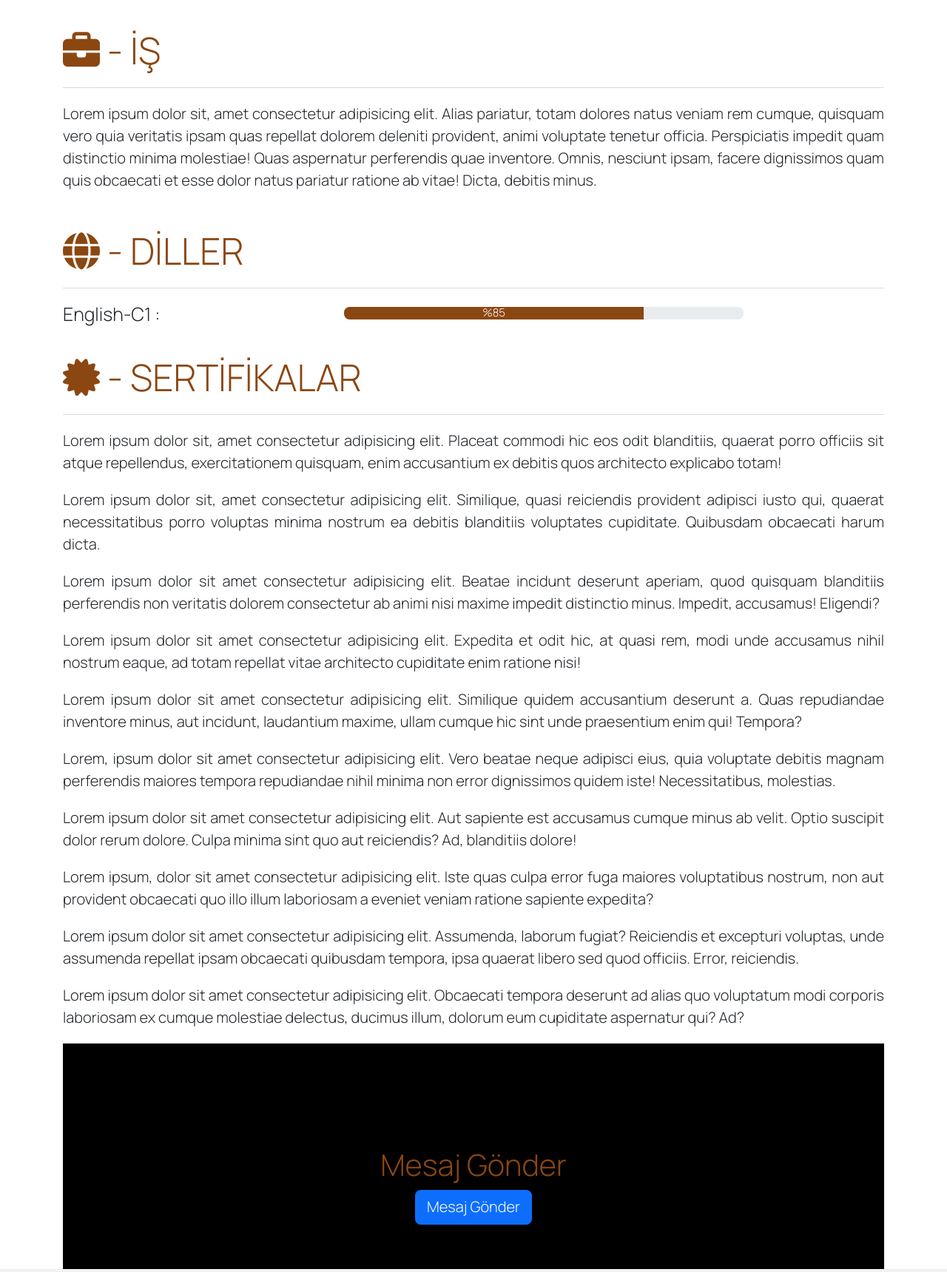
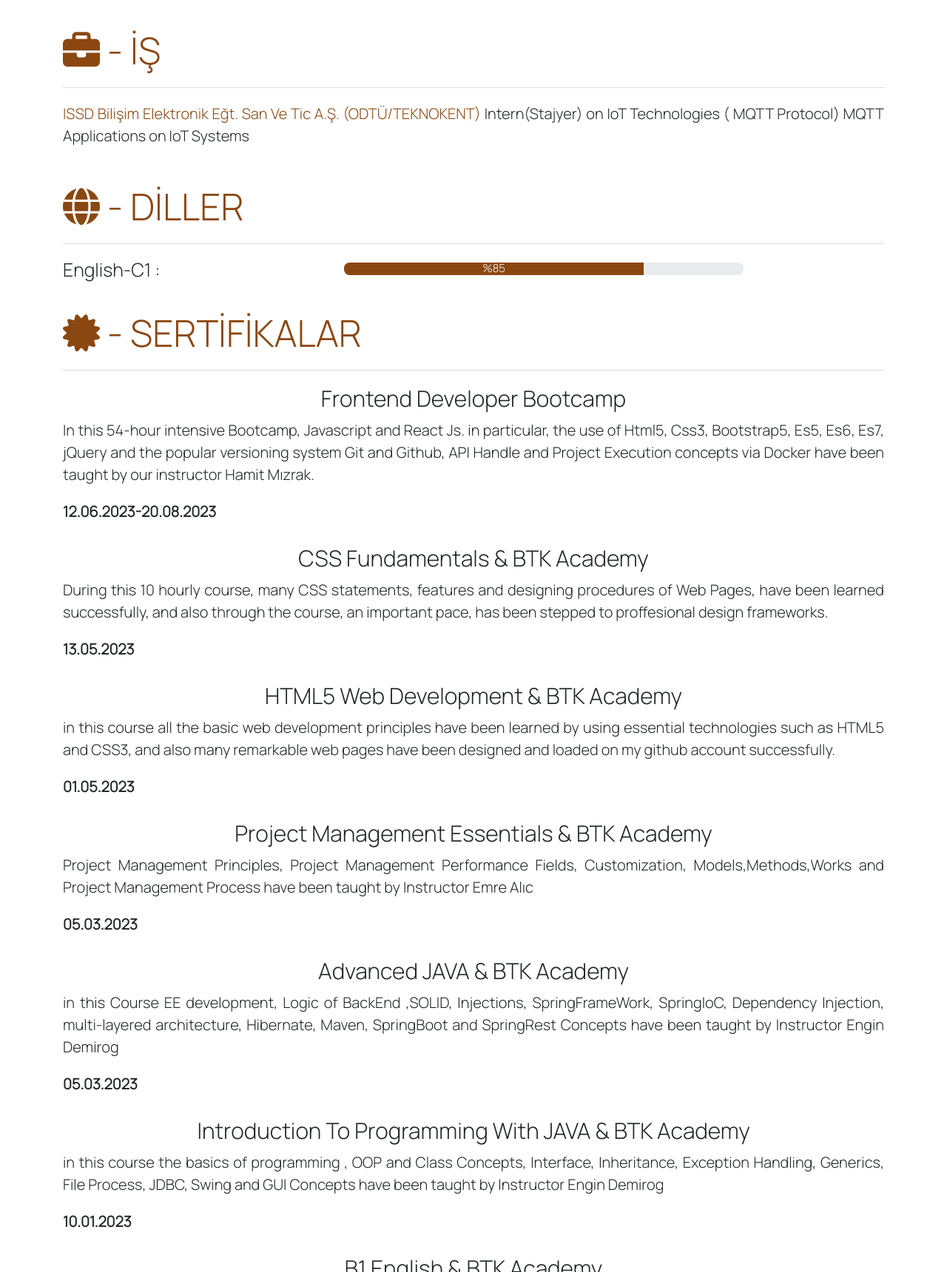
Before and after one commit to Batuu22/One_Page-CV, a plain HTML site: page index.html in a window 1280 px wide. Shown: the part 1080-2800 px from the top of the page at 74% size. Drawn offline with nearby package versions, Linux system fonts and the light colour scheme.

Commit message:
certificate part arranged

```diff
--- a/index.html
+++ b/index.html
@@ -73,9 +73,7 @@
             </div>
             <div class="col-12 col-md-6 col-xl-8 text-center" style="background-color: #FAF8F1">
                 <h2>Merhaba Ben Batuhan Temel</h2>
-                <p>Lorem ipsum dolor sit amet, consectetur adipisicing elit. Hic, eos molestias! Eos odio ab
-                    necessitatibus?</p>
-                <a href="" class="btn btn-primary">Hakkımda</a>
+                <a href="#main_id" class="btn btn-dark mt-3">Hakkımda <i class="fa-solid fa-arrow-down"></i></a>
             </div>
         </div>
     </header>
@@ -83,7 +81,10 @@
 
     <!-- main start -->
     <main id="main_id">
+
+        <!-- container start -->
         <div class="container mt-5">
+            <!-- section aboutMe start -->
             <section id="aboutMe_id">
                 <div class="row">
                     <div class="col-12">
@@ -121,24 +122,26 @@
                     </div>
                 </div>
             </section>
+            <!-- section aboutMe end -->
 
+            <!-- section work start -->
             <!-- section#work_id>div.display-6.headLine+hr+div.row>p{lorem*2}+div.row -->
             <section id="work_id">
                 <div class="display-6 headLine mt-4"><i class="fa-solid fa-briefcase"></i> - İş</div>
                 <hr>
                 <div class="row">
-                    <p>Lorem ipsum dolor sit, amet consectetur adipisicing elit. Alias pariatur, totam dolores natus
-                        veniam rem cumque, quisquam vero quia veritatis ipsam quas repellat dolorem deleniti provident,
-                        animi voluptate tenetur officia.
-                        Perspiciatis impedit quam distinctio minima molestiae! Quas aspernatur perferendis quae
-                        inventore. Omnis, nesciunt ipsam, facere dignissimos quam quis obcaecati et esse dolor natus
-                        pariatur ratione ab vitae! Dicta, debitis minus.</p>
+                    <p><span style="color: #8b4711;">ISSD Bilişim Elektronik Eğt. San Ve Tic A.Ş.
+                            (ODTÜ/TEKNOKENT)</span>
+                        Intern(Stajyer) on IoT Technologies ( MQTT Protocol)
+                        MQTT Applications on IoT Systems</p>
                 </div>
                 <div class="row">
                     <div class="col-12 col-md-4 col-xl-4"></div>
                 </div>
             </section>
+            <!-- section work end -->
 
+            <!-- section language start -->
             <section id="language_id">
                 <div class="display-6 headLine mt-4"><i class="fa-solid fa-globe"></i> - Diller</div>
                 <hr>
@@ -149,100 +152,123 @@
                     <div class="col-6 col-md-6 col-xl-6 pt-1">
                         <div class="progress" style="height: 17px;">
                             <div class="progress-bar" role="progressbar" aria-label="Example 20px high"
-                                style="width: 75%; background-color: #8b4711;" aria-valuenow="25" aria-valuemin="0" aria-valuemax="100">%85</div>
+                                style="width: 75%; background-color: #8b4711;" aria-valuenow="25" aria-valuemin="0"
+                                aria-valuemax="100">%85</div>
                         </div>
                     </div>
                 </div>
             </section>
+            <!-- section language end -->
 
+            <!-- section certicifate start -->
             <section id="certificate_id">
                 <div class="display-6 headLine mt-4"><i class="fa-solid fa-certificate"></i> - Sertifikalar</div>
                 <hr>
-                <div class="row">
+                <div class="row mb-4">
                     <div class="col-12">
-                        <p>Lorem ipsum dolor sit, amet consectetur adipisicing elit. Placeat commodi hic eos odit
-                            blanditiis, quaerat porro officiis sit atque repellendus, exercitationem quisquam, enim
-                            accusantium ex debitis quos architecto explicabo totam!</p>
+                        <h4 class="text-center">Frontend Developer Bootcamp</h4>
+                        <p>In this 54-hour intensive Bootcamp, Javascript and React Js. in particular, the
+                            use of Html5, Css3, Bootstrap5, Es5, Es6, Es7, jQuery and the popular
+                            versioning system Git and Github, API Handle and Project Execution
+                            concepts via Docker have been taught by our instructor Hamit Mızrak.</p>
+                        <b>12.06.2023-20.08.2023</b>
+                    </div>
+                </div>
+                <div class="row mb-4">
+                    <div class="col-12">
+                        <h4 class="text-center">CSS Fundamentals & BTK Academy</h4>
+                        <p>During this 10 hourly course, many CSS statements, features and designing
+                            procedures of Web Pages, have been learned successfully, and also through
+                            the course, an important pace, has been stepped to proffesional design
+                            frameworks.</p> <b>13.05.2023</b>
+                    </div>
+                </div>
+                <div class="row mb-4">
+                    <div class="col-12">
+                        <h4 class="text-center">HTML5 Web Development & BTK Academy</h4>
+                        <p>in this course all the basic web development principles have been learned by
+                            using essential technologies such as HTML5 and CSS3, and also many
+                            remarkable web pages have been designed and loaded on my github account
+                            successfully.</p> <b>01.05.2023</b>
+                    </div>
+                </div>
+                <div class="row mb-4">
+                    <div class="col-12">
+                        <h4 class="text-center">Project Management Essentials & BTK Academy</h4>
+                        <p>Project Management Principles, Project Management Performance Fields,
+                            Customization, Models,Methods,Works and Project Management Process
+                            have been taught by Instructor Emre Alıc</p> <b>05.03.2023</b>
+                    </div>
+                </div>
+                <div class="row mb-4">
+                    <div class="col-12">
+                        <h4 class="text-center">Advanced JAVA & BTK Academy</h4>
+                        <p>in this Course EE development, Logic of BackEnd ,SOLID, Injections,
+                            SpringFrameWork, SpringIoC, Dependency Injection, multi-layered
+                            architecture, Hibernate, Maven, SpringBoot and SpringRest Concepts have
+                            been taught by Instructor Engin Demirog</p> <b>05.03.2023</b>
+                    </div>
+                </div>
+                <div class="row mb-4">
+                    <div class="col-12">
+                        <h4 class="text-center">Introduction To Programming With JAVA & BTK Academy</h4>
+                        <p>in this course the basics of programming , OOP and Class Concepts,
+                            Interface, Inheritance, Exception Handling, Generics, File Process, JDBC,
+                            Swing and GUI Concepts have been taught by Instructor Engin Demirog</p>
+                        <b>10.01.2023</b>
+                    </div>
+                </div>
+                <div class="row mb-4">
+                    <div class="col-12">
+                        <h4 class="text-center">B1 English & BTK Academy</h4>
+                        <p class="text-center">B1 English Grammar</p> <b>10.01.2023</b>
+                    </div>
+                </div>
+                <div class="row mb-4">
+                    <div class="col-12">
+                        <h4 class="text-center">IT ESSENTIALS & CISCO</h4>
+                        <p>In this course all the network compounds and basic IT management have been
+                            learned , via Cisco Systems</p> <b>28.12.2019</b>
+                    </div>
+                </div>
+                <div class="row mb-4">
+                    <div class="col-12">
+                        <h4 class="text-center">ANT Dil English Course</h4>
+                        <p class="text-center">English C1 / C2</p> <b>07.09.2018-10.06.2019</b>
                     </div>
                 </div>
                 <div class="row">
                     <div class="col-12">
-                        <p>Lorem ipsum dolor sit, amet consectetur adipisicing elit. Similique, quasi reiciendis
-                            provident adipisci iusto qui, quaerat necessitatibus porro voluptas minima nostrum ea
-                            debitis blanditiis voluptates cupiditate. Quibusdam obcaecati harum dicta.</p>
-                    </div>
-                </div>
-                <div class="row">
-                    <div class="col-12">
-                        <p>Lorem ipsum dolor sit amet consectetur adipisicing elit. Beatae incidunt deserunt aperiam,
-                            quod quisquam blanditiis perferendis non veritatis dolorem consectetur ab animi nisi maxime
-                            impedit distinctio minus. Impedit, accusamus! Eligendi?</p>
-                    </div>
-                </div>
-                <div class="row">
-                    <div class="col-12">
-                        <p>Lorem ipsum dolor sit amet consectetur adipisicing elit. Expedita et odit hic, at quasi rem,
-                            modi unde accusamus nihil nostrum eaque, ad totam repellat vitae architecto cupiditate enim
-                            ratione nisi!</p>
-                    </div>
-                </div>
-                <div class="row">
-                    <div class="col-12">
-                        <p>Lorem ipsum dolor sit amet consectetur adipisicing elit. Similique quidem accusantium
-                            deserunt a. Quas repudiandae inventore minus, aut incidunt, laudantium maxime, ullam cumque
-                            hic sint unde praesentium enim qui! Tempora?</p>
-                    </div>
-                </div>
-                <div class="row">
-                    <div class="col-12">
-                        <p>Lorem, ipsum dolor sit amet consectetur adipisicing elit. Vero beatae neque adipisci eius,
-                            quia voluptate debitis magnam perferendis maiores tempora repudiandae nihil minima non error
-                            dignissimos quidem iste! Necessitatibus, molestias.</p>
-                    </div>
-                </div>
-                <div class="row">
-                    <div class="col-12">
-                        <p>Lorem ipsum dolor sit amet consectetur adipisicing elit. Aut sapiente est accusamus cumque
-                            minus ab velit. Optio suscipit dolor rerum dolore. Culpa minima sint quo aut reiciendis? Ad,
-                            blanditiis dolore!</p>
-                    </div>
-                </div>
-                <div class="row">
-                    <div class="col-12">
-                        <p>Lorem ipsum, dolor sit amet consectetur adipisicing elit. Iste quas culpa error fuga maiores
-                            voluptatibus nostrum, non aut provident obcaecati quo illo illum laboriosam a eveniet veniam
-                            ratione sapiente expedita?</p>
-                    </div>
-                </div>
-                <div class="row">
-                    <div class="col-12">
-                        <p>Lorem ipsum dolor sit amet consectetur adipisicing elit. Assumenda, laborum fugiat?
-                            Reiciendis et excepturi voluptas, unde assumenda repellat ipsam obcaecati quibusdam tempora,
-                            ipsa quaerat libero sed quod officiis. Error, reiciendis.</p>
-                    </div>
-                </div>
-                <div class="row">
-                    <div class="col-12">
-                        <p>Lorem ipsum dolor sit amet consectetur adipisicing elit. Obcaecati tempora deserunt ad alias
-                            quo voluptatum modi corporis laboriosam ex cumque molestiae delectus, ducimus illum, dolorum
-                            eum cupiditate aspernatur qui? Ad?</p>
+                        <h4 class="text-center">English Course / British Culture</h4>
+                        <p class="text-center">English (B1 / B2)</p> <b>13.07.2018-16.09.2018</b>
                     </div>
                 </div>
             </section>
+            <!-- section certicifate end -->
 
-            <section id="email_id" class="bg-black pb-5">
+            <hr>
+            <!-- section e-mail start -->
+            <section id="email_id" class="my-5">
                 <div class="row">
-                    <div class="col-12 col-md-12 col-xl-12 text-center">
-                        <h2>Mesaj Gönder</h2>
+                    <div class="col-12 text-center">
+                        <div class="display-6" style="color: #8b4711;"><i class="fa-solid fa-envelope"></i> - E-MAIL
+                        </div>
                     </div>
                 </div>
-                <div class="row">
-                    <div class="col-12 col-md-12 col-xl-12 text-center">
-                        <a href="" class="btn btn-primary">Mesaj Gönder</a>
+                <div class="row mt-4">
+                    <div class="col-12 text-center">
+                        <div class="display-6">batuhantemel14@gmail.com</div>
                     </div>
                 </div>
+                <div class="row mt-4">
+                    <div class="col-12 text-center"><a href="" class="btn btn-dark">E-mail Gönder</a></div>
+                </div>
             </section>
+            <!-- section e-mail end -->
+
         </div>
+        <!-- container end -->
+
     </main>
     <!-- main end -->
 
@@ -252,38 +278,23 @@
         <div class="container pt-4">
             <!-- Section: Social media -->
             <section class="mb-4">
-                <!-- Facebook -->
-                <a class="btn btn-link btn-floating btn-lg text-dark m-1" href="#!" role="button"
-                    data-mdb-ripple-color="dark"><i class="fab fa-facebook-f"></i></a>
-
-                <!-- Twitter -->
-                <a class="btn btn-link btn-floating btn-lg text-dark m-1" href="#!" role="button"
-                    data-mdb-ripple-color="dark"><i class="fab fa-twitter"></i></a>
-
-                <!-- Google -->
-                <a class="btn btn-link btn-floating btn-lg text-dark m-1" href="#!" role="button"
-                    data-mdb-ripple-color="dark"><i class="fab fa-google"></i></a>
-
-                <!-- Instagram -->
-                <a class="btn btn-link btn-floating btn-lg text-dark m-1" href="#!" role="button"
-                    data-mdb-ripple-color="dark"><i class="fab fa-instagram"></i></a>
-
                 <!-- Linkedin -->
-                <a class="btn btn-link btn-floating btn-lg text-dark m-1" href="#!" role="button"
+                <a class="btn btn-link btn-floating btn-lg text-dark m-1"
+                    href="https://www.linkedin.com/in/batuhan-temel-08a930217/" target="_blank" role="button"
                     data-mdb-ripple-color="dark"><i class="fab fa-linkedin"></i></a>
                 <!-- Github -->
-                <a class="btn btn-link btn-floating btn-lg text-dark m-1" href="#!" role="button"
-                    data-mdb-ripple-color="dark"><i class="fab fa-github"></i></a>
+                <a class="btn btn-link btn-floating btn-lg text-dark m-1" href="https://github.com/Batuu22"
+                    target="_blank" role="button" data-mdb-ripple-color="dark"><i class="fab fa-github"></i></a>
             </section>
             <!-- Section: Social media -->
         </div>
         <!-- Grid container -->
 
-        <!-- Copyright -->
+        <!-- Copyright start -->
         <div class="text-center text-dark p-3" style="background-color: rgba(0, 0, 0, 0.2);">
-            2020 Copyright:
+            <span style="font-size: 1.2rem;">&copy; 2023 Copyright:</span>
         </div>
-        <!-- Copyright -->
+        <!-- Copyright end -->
     </footer>
     <!-- footer end -->
 
--- a/style.css
+++ b/style.css
@@ -68,6 +68,14 @@ hr{
     overflow: hidden;
 }
 
+/* ############################################# */
+/* clearfix */
+.myClearFix::after{
+    display: block;
+    content: "";
+    clear: both;
+}
+
 nav{
     background-color: #636597;
 }
@@ -82,3 +90,20 @@ main i{
     font-size: 2.5rem;
     color: #8b4711;
 }
+
+footer i{
+    font-size: 1.7rem;
+}
+
+footer i:hover{
+    color: #8b4711;
+}
+
+#email_id{
+    color:#8b4711 ;
+}
+
+#contact_id{
+    height: 22rem;
+    background-color: #854f24;
+}
```
